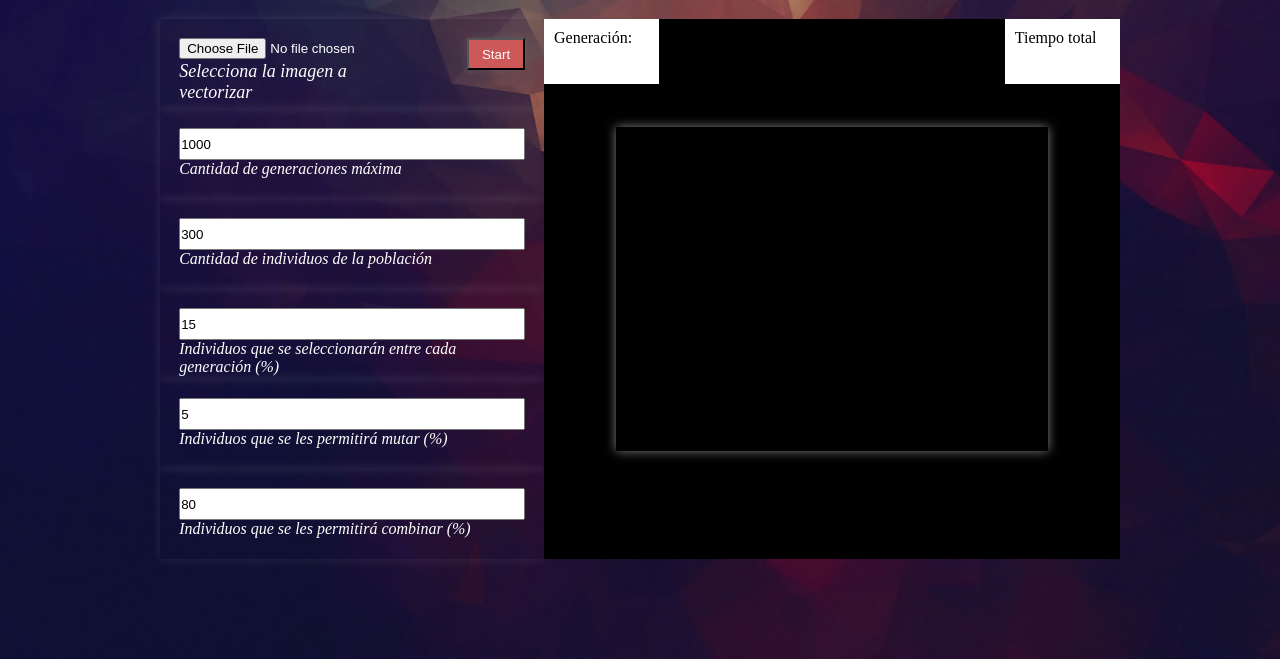
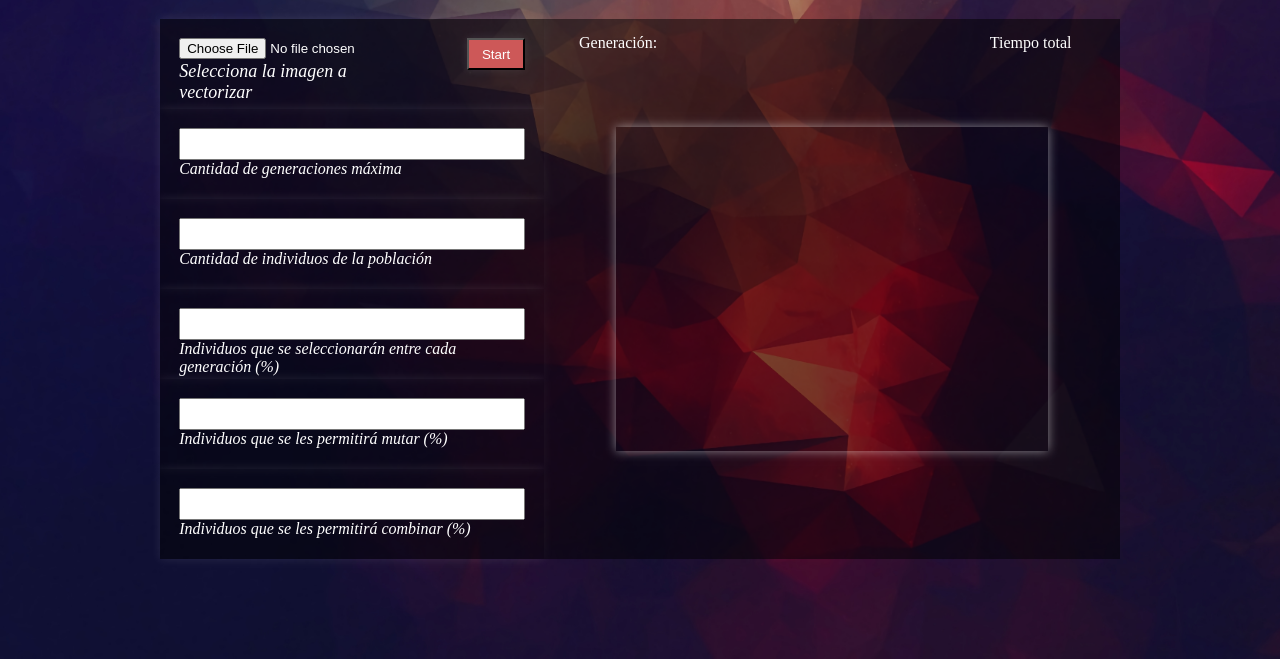
Before and after one commit to samuelvalverdeTec/ImageVectorization, a plain HTML site: page index.html in a window 1280 px wide. Shown: the part 141-800 px from the top of the page. Drawn offline with Linux system fonts and the light colour scheme.

Commit message:
ultima version

```diff
--- a/index.html
+++ b/index.html
@@ -23,31 +23,31 @@
 
             <div class="inputs">
                 <div class="input-data">
-                    <input type="text" required="required" id="input1" value="1000">
+                    <input type="text" required="required" id="input1">
                     <label>Cantidad de generaciones máxima
                 </div>
             </div>
             <div class="inputs">
                 <div class="input-data">
-                    <input type="text" required="required" id="input2" value="300">
+                    <input type="text" required="required" id="input2">
                     <label>Cantidad de individuos de la población
                 </div>
             </div>
             <div class="inputs">
                 <div class="input-data">
-                    <input type="text" required="required" id="input3" value="15">
+                    <input type="text" required="required" id="input3">
                     <label>Individuos que se seleccionarán entre cada generación (%)
                 </div>
             </div>
             <div class="inputs">
                 <div class="input-data">
-                    <input type="text" required="required" id="input4" value="5">
+                    <input type="text" required="required" id="input4">
                     <label>Individuos que se les permitirá mutar (%)
                 </div>
             </div>
             <div class="inputs">
                 <div class="input-data">
-                    <input type="text" required="required" id="input5" value="80">
+                    <input type="text" required="required" id="input5">
                     <label>Individuos que se les permitirá combinar (%)
                 </div>
             </div>
--- a/script.js
+++ b/script.js
@@ -50,7 +50,8 @@ function MostrarGeneracion(individuo, gen) {
 
 	infoGraficoBestScore.push([individuo.gen, individuo.score] );
 
-	divNumGen.innerHTML = "Generación: " + individuo.gen + "<br>" + avg + " segs." + "<br>" + avg2;
+	divNumGen.innerHTML = "Generación: " + individuo.gen + "<br>Duración: " + avg + " segs." + "<br>Fitness promedio: " + avg2
+    + "<br>Mejor fitness: " + (Math.round(individuo.score * 10000) / 10000).toFixed(4);
 
 
 }
@@ -62,7 +63,7 @@ function Evolucion() {
 
 function refrescarTimer() {
 	contadorSegundos += 1;
-	timerTotal.innerHTML = "Tiempo Total: \<br>" + contadorSegundos + " seg. ";
+	timerTotal.innerHTML = "Tiempo Total:<br>" + contadorSegundos + " segs. ";
 }
 
 
--- a/styles.css
+++ b/styles.css
@@ -53,7 +53,7 @@ body{
     font-style: oblique;
     font-size: 16px;
     color: #fff;
-    background: transparent;
+    background: rgba(0, 0, 0, 0.5);;
 }
 .inputs:nth-child(1){
     font-size: 24px;
@@ -91,7 +91,7 @@ body{
 .o-container .display{
     display: flex;
     height: 90%;
-    background-color: black;
+    background-color: rgba(0, 0, 0, 0.5);
     text-align: center;
     align-items: center;
     justify-content: center;
@@ -108,24 +108,26 @@ body{
 }
 .o-container .display .timer{
     display: flex;
+    align-content: center;
     position: absolute;
     width: 20%;
     height: 12%;
-    top: 0;
-    right: 0;
-    background-color: #ffffff;
-    color: #000;
+    top: 5;
+    right: 25;
+    background-color: transparent;
+    color: #ffffff;
     padding: 10px;
 }
 
 .numGen{
     display: flex;
+    align-content: center;
     position: absolute;
     width: 20%;
-    height: 12%;
-    top: 0;
-    left: 0;
-    background-color: #ffffff;
-    color: #000;
+    height: 18%;
+    top: 5;
+    left: 25;
+    background-color: transparent;
+    color: #ffffff;
     padding: 10px;
 }
```
Also changed, not shown: testOpenCV.html (deleted, +0 -55 lines), ejemplo.png (renamed from ejemplo3.png), img1.png (deleted), img2.png (deleted), 4 other files.
